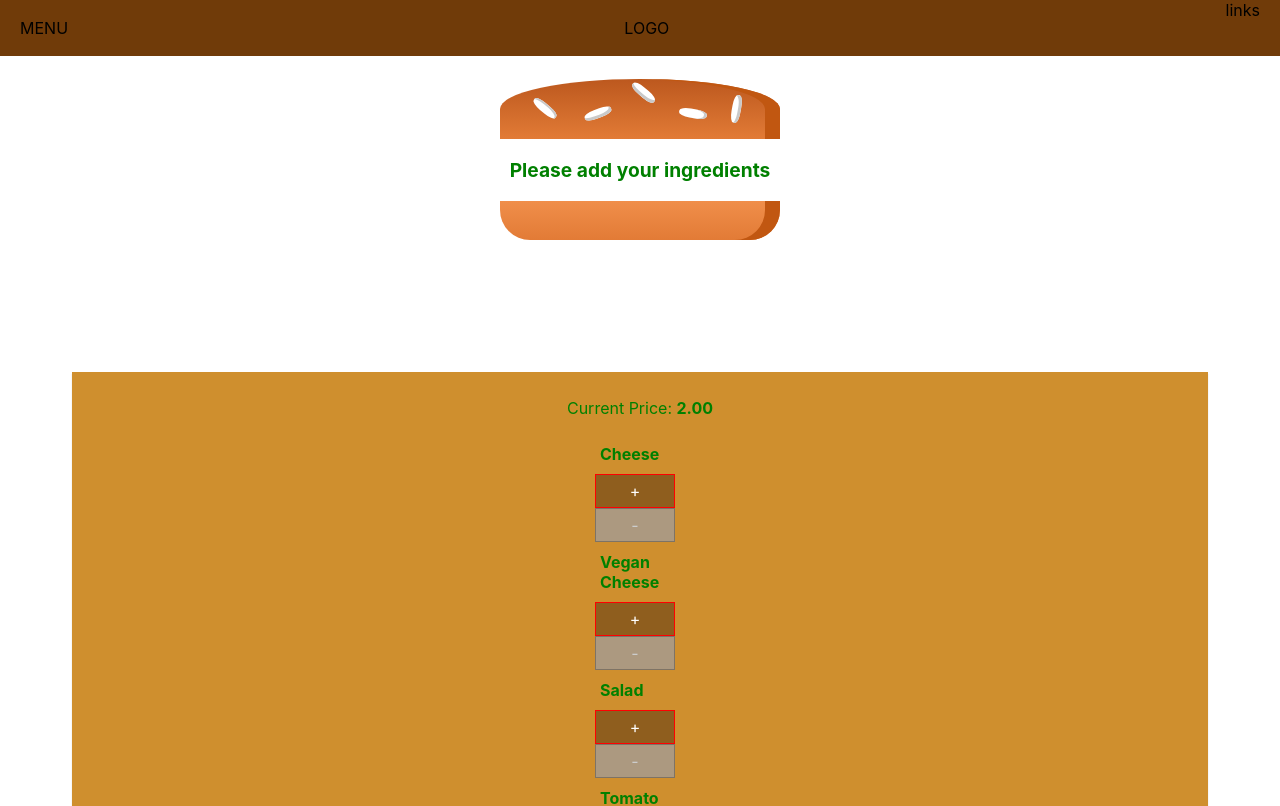
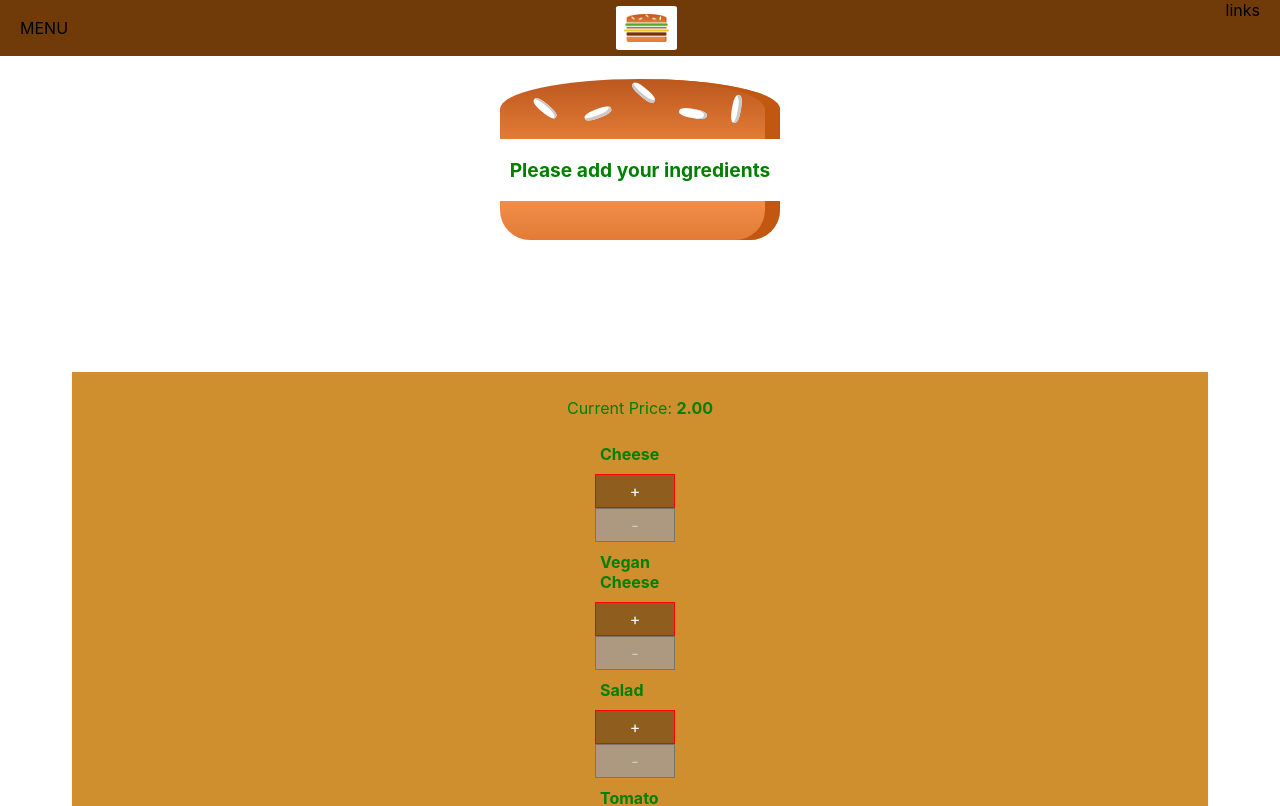
Before and after one commit to emilyjspencer/Burger-Continued, a React (Create React App) app: page / in a window 1280 px wide. Shown: the top 806 px of the page. Built offline with nearby package versions, Linux system fonts and the light colour scheme.

Commit message:
Adds a logo to the Toolbar

```diff
--- /dev/null
+++ b/src/components/Logo/Logo.css
@@ -0,0 +1,11 @@
+.Logo {
+    background-color: white;
+    padding: 8px;
+    height: 80%;
+    box-sizing: border-box;
+    border-radius: 5%;
+}
+
+.Logo img {
+    height: 100%;
+}
--- /dev/null
+++ b/src/components/Logo/Logo.js
@@ -0,0 +1,16 @@
+import React from 'react';
+import Logo from '../../assets/Images/burger-logo.png'
+import './Logo.css';
+
+const logo = (props) => {
+    return (
+        <div className="Logo">
+            <img src={Logo}/>
+        </div>
+    )
+}
+
+
+
+
+export default logo;
--- a/src/components/Navigation/Toolbar/Toolbar.js
+++ b/src/components/Navigation/Toolbar/Toolbar.js
@@ -1,4 +1,5 @@
 import React from 'react';
+import Logo from '../../Logo/Logo';
 
 import './Toolbar.css'
 
@@ -7,7 +8,7 @@
     return (
         <header className="Toolbar">
             <div>MENU</div>
-            <div>LOGO</div>
+            <Logo />
             <nav>
                 links
             </nav>
```
Also changed, not shown: src/assets/Images/burger-logo.png (added).
